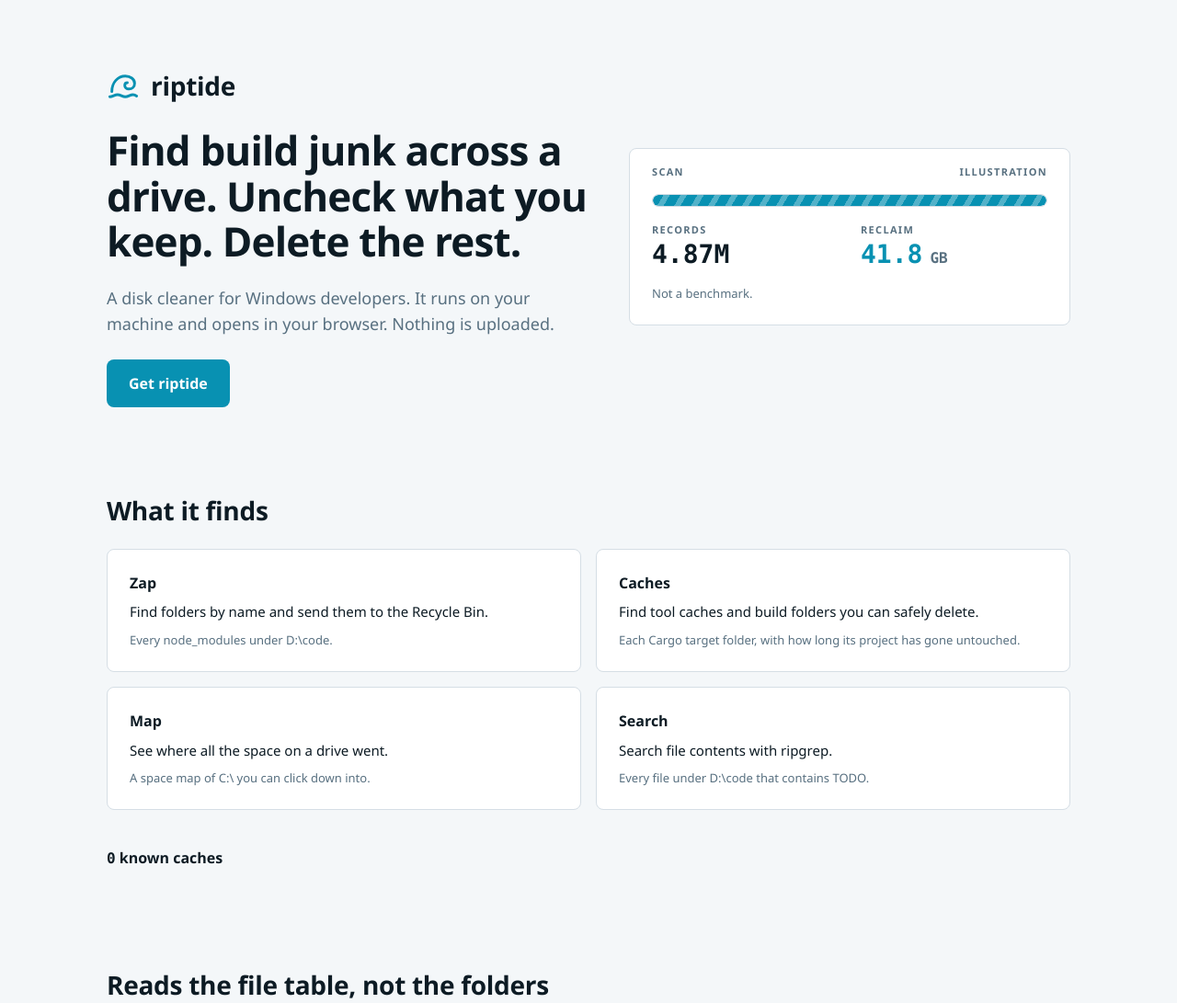
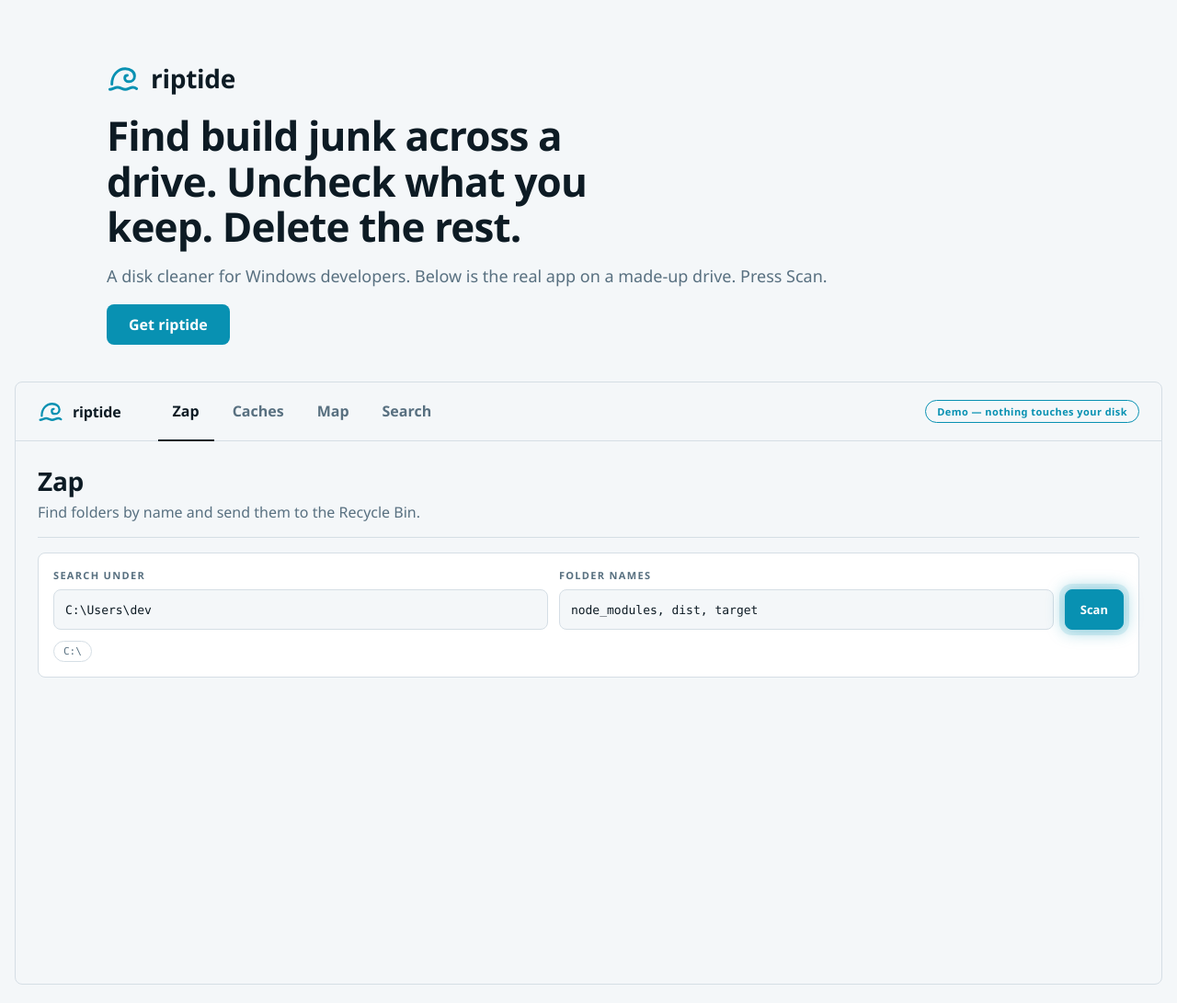
Before and after one commit to dustinlacewell/riptide, an Astro site in the folder site/: page / in a window 1280 px wide. Shown: the top 1091 px of the page at 92% size. Built offline with nearby package versions, Linux system fonts and the light colour scheme; Astro itself is replaced by a stand-in of ours.

Commit message:
Embed the real app on the demo source as the site's hero
An Astro React island (client:visible) runs App over createDemoSource. Below 900 px the page shows the static figure instead. Site rules move to a lower layer that stops at .rt-app.

```diff
--- a/site/astro.config.mjs
+++ b/site/astro.config.mjs
@@ -1,14 +1,18 @@
 import { fileURLToPath } from "node:url";
 import { defineConfig } from "astro/config";
+import react from "@astrojs/react";
 
-// The site imports the app's design tokens from ../src/ui/tokens.css, so the
-// dev server must be allowed to read the repo root.
+// The site imports the app itself (../src) for the hero demo, and the app's
+// design tokens, so the dev server must be allowed to read the repo root.
 const repoRoot = fileURLToPath(new URL("..", import.meta.url));
 
 export default defineConfig({
   site: "https://riptide.ldlework.com",
   output: "static",
+  integrations: [react()],
   vite: {
     server: { fs: { allow: [repoRoot] } },
+    // ../src resolves react from the repo root's node_modules; one copy only.
+    resolve: { dedupe: ["react", "react-dom"] },
   },
 });
--- a/site/package.json
+++ b/site/package.json
@@ -9,8 +9,11 @@
     "preview": "astro preview"
   },
   "dependencies": {
+    "@astrojs/react": "^7.0.0",
     "@fontsource-variable/jetbrains-mono": "^5.3.0",
     "@fontsource-variable/space-grotesk": "^5.3.0",
-    "astro": "^7.3.5"
+    "astro": "^7.3.5",
+    "react": "^19.3.0",
+    "react-dom": "^19.3.0"
   }
 }
--- /dev/null
+++ b/site/src/components/Demo.jsx
@@ -0,0 +1,32 @@
+import { useState, useSyncExternalStore } from "react";
+import App from "../../../src/App.jsx";
+import { realClock } from "../../../src/clock.js";
+import { createDemoSource } from "../../../src/demo/demoSource.js";
+import { createDemoStore } from "../../../src/demo/prefs.js";
+import { SourceProvider } from "../../../src/source/context.js";
+import "../../../src/ui/ui.css";
+import "../../../src/index.css";
+
+/**
+ * The real riptide app on a scripted demo source: nothing it does reaches
+ * a disk or a server. Until it has mounted it shows its children — the
+ * static telemetry figure the page passes in — so the server-rendered
+ * page and the first paint carry no app markup.
+ */
+export default function Demo({ children }) {
+  const [source] = useState(() => createDemoSource());
+  const [storage] = useState(createDemoStore);
+  // False while hydrating the server's markup, true on the render after.
+  const hydrated = useSyncExternalStore(subscribeNever, () => true, () => false);
+
+  if (!hydrated) return children;
+  return (
+    <div className="rt-app demo-app">
+      <SourceProvider source={source} storage={storage} clock={realClock}>
+        <App />
+      </SourceProvider>
+    </div>
+  );
+}
+
+const subscribeNever = () => () => {};
--- a/site/src/components/Hero.astro
+++ b/site/src/components/Hero.astro
@@ -1,40 +1,50 @@
 ---
 import WaveMark from "./WaveMark.astro";
 import Telemetry from "./Telemetry.astro";
+import Demo from "./Demo.jsx";
 ---
 
-<header class="wrap hero">
-  <div class="copy">
+<header class="hero">
+  <div class="wrap copy">
     <div class="wordmark">
       <WaveMark size={36} />
       <span>riptide</span>
     </div>
     <h1>Find build junk across a drive. Uncheck what you keep. Delete the rest.</h1>
     <p class="lead">
-      A disk cleaner for Windows developers. It runs on your machine and opens in your browser.
-      Nothing is uploaded.
+      A disk cleaner for Windows developers. Below is the real app on a made-up drive. Press Scan.
     </p>
     {/* TODO: point "Get riptide" at the source repo once its URL is public. */}
     <a class="cta" href="#get">Get riptide</a>
   </div>
-  <Telemetry />
+
+  <!-- The app needs about 900 px. Narrower screens get the figure instead
+       and never load the app. -->
+  <div class="stage wide">
+    <Demo client:visible>
+      <Telemetry />
+    </Demo>
+  </div>
+  <div class="wrap narrow">
+    <Telemetry />
+    <p class="dim">Open on a wider screen to try the demo.</p>
+  </div>
 </header>
 
 <style>
   .hero {
-    display: grid;
-    grid-template-columns: minmax(0, 1.1fr) minmax(0, 1fr);
+    display: flex;
+    flex-direction: column;
     gap: var(--s-6);
-    align-items: center;
-    padding-top: 72px;
+    padding-top: 64px;
   }
 
   .copy {
     display: flex;
     flex-direction: column;
-    gap: var(--s-5);
+    gap: var(--s-4);
     align-items: flex-start;
-    min-width: 0;
+    width: 100%;
   }
 
   .wordmark {
@@ -53,6 +63,7 @@
 
   h1 {
     margin: 0;
+    max-width: 24ch;
     font-size: clamp(32px, 5vw, 44px);
     font-weight: 700;
     line-height: 1.12;
@@ -61,7 +72,6 @@
 
   .lead {
     margin: 0;
-    max-width: 48ch;
     color: var(--dim);
     font-size: var(--fs-lead);
   }
@@ -69,7 +79,7 @@
   .cta {
     display: inline-flex;
     align-items: center;
-    height: 52px;
+    height: 44px;
     padding: 0 var(--s-5);
     border-radius: var(--r-md);
     background: var(--current);
@@ -84,9 +94,39 @@
     filter: brightness(1.08);
   }
 
-  @media (max-width: 860px) {
+  /* Wider than the text column: the app is the point of the page. */
+  .stage {
+    width: 100%;
+    max-width: 1280px;
+    margin: 0 auto;
+    padding: 0 var(--gutter);
+  }
+
+  .stage :global(.demo-app) {
+    height: clamp(600px, 82vh, 860px);
+    overflow: auto;
+    border: 1px solid var(--line);
+    border-radius: var(--r-md);
+  }
+
+  .narrow {
+    display: none;
+  }
+
+  .narrow p {
+    margin: var(--s-3) 0 0;
+  }
+
+  @media (max-width: 899px) {
+    .wide {
+      display: none;
+    }
+
+    .narrow {
+      display: block;
+    }
+
     .hero {
-      grid-template-columns: minmax(0, 1fr);
       gap: var(--s-5);
       padding-top: var(--s-6);
     }
--- a/site/src/components/Telemetry.astro
+++ b/site/src/components/Telemetry.astro
@@ -36,9 +36,9 @@
   const RECORDS_MS = 2600;
   const RECLAIM_MS = 1200;
 
-  const root = document.querySelector<HTMLElement>(".telemetry");
+  // The page can hold two: the demo's placeholder and the narrow-screen one.
   const calm = window.matchMedia("(prefers-reduced-motion: reduce)").matches;
-  if (root && !calm) play(root);
+  if (!calm) document.querySelectorAll<HTMLElement>(".telemetry").forEach(play);
 
   function play(el: HTMLElement) {
     const records = Number(el.dataset.records);
--- a/site/src/styles/site.css
+++ b/site/src/styles/site.css
@@ -1,5 +1,13 @@
 /* Site-wide rules. Colors, type faces, radii, spacing and motion come from
-   the app's tokens (src/ui/tokens.css). Only page-scale sizes live here. */
+   the app's tokens (src/ui/tokens.css). Only page-scale sizes live here.
+
+   The hero embeds the app (.rt-app), which brings its own rules in the
+   riptide layer. The site's rules sit in a layer below it and stop at the
+   app's edge, so neither styles the other. */
+
+@layer site, riptide;
+
+@layer site {
 
 :root {
   --site-width: 1080px;
@@ -9,12 +17,22 @@
   --section-gap: 96px;
 }
 
+html {
+  -webkit-text-size-adjust: 100%;
+}
+
+@media (max-width: 640px) {
+  :root {
+    --section-gap: 64px;
+    --fs-lead: 16px;
+    --fs-section: 24px;
+  }
+}
+
+@scope (html) to (.rt-app) {
+
 * {
   box-sizing: border-box;
-}
-
-html {
-  -webkit-text-size-adjust: 100%;
 }
 
 body {
@@ -90,10 +108,6 @@
   border-radius: var(--r-md);
 }
 
-@media (max-width: 640px) {
-  :root {
-    --section-gap: 64px;
-    --fs-lead: 16px;
-    --fs-section: 24px;
-  }
-}
+} /* @scope (html) to (.rt-app) */
+
+} /* @layer site */
--- a/src/index.css
+++ b/src/index.css
@@ -11,11 +11,14 @@
   box-sizing: border-box;
 }
 
+/* The root resets what a host page's body may pass down. */
 :scope {
+  box-sizing: border-box;
   background: var(--bg);
   color: var(--text);
   font-family: var(--font-ui);
   font-size: var(--fs-body);
+  line-height: normal;
 }
 
 button,
```
Also changed, not shown: 1 other file.
